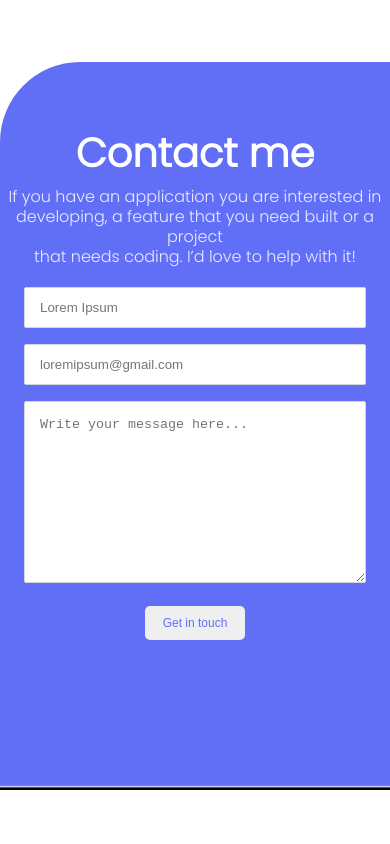
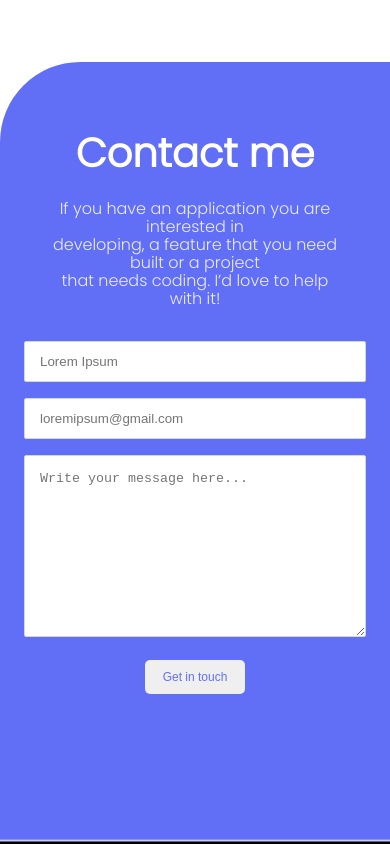
Before and after one commit to ethred/Portfolio, a website: page index.html in a window 390 px wide. Shown: the part 4383-5227 px from the top of the page. Before the commit the page ends 5173 px from the top, so only its background shows below. Drawn offline with Linux system fonts and the light colour scheme; a web font is replaced by a local one.

Commit message:
Updated style.css file

```diff
--- a/style.css
+++ b/style.css
@@ -1255,14 +1255,14 @@ input[type="submit"]:focus {
     margin-top: 450px;
   }
 
-  /* .contact .sub-contact p {
+  .contact .sub-contact p {
     color: rgb(235, 235, 255);
     text-align: center;
     margin: 0.8rem 2.8rem;
     font-weight: 550;
     line-height: 18px;
     font-size: 16px;
-  } */
+  }
 
   #popup2.active {
     top: 45%;
```
